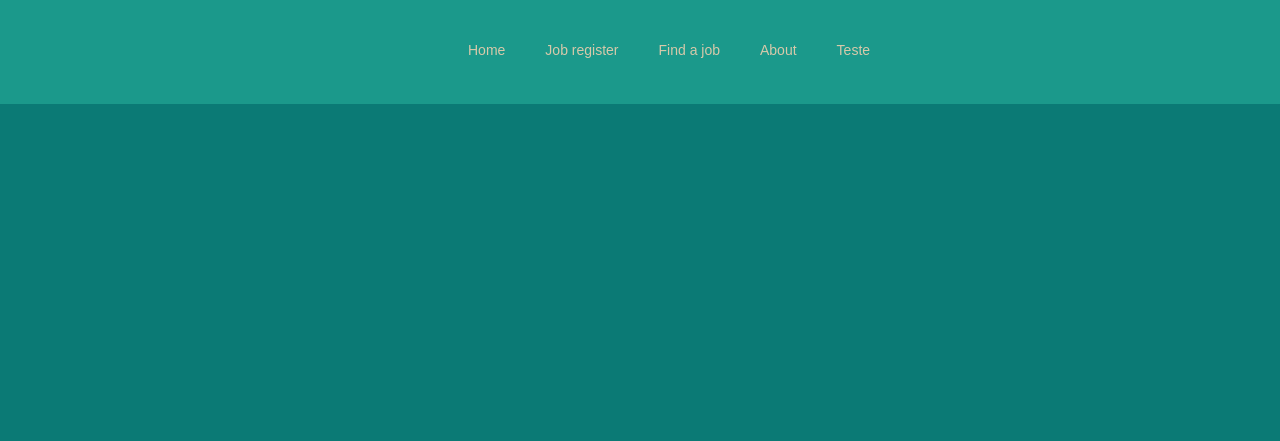
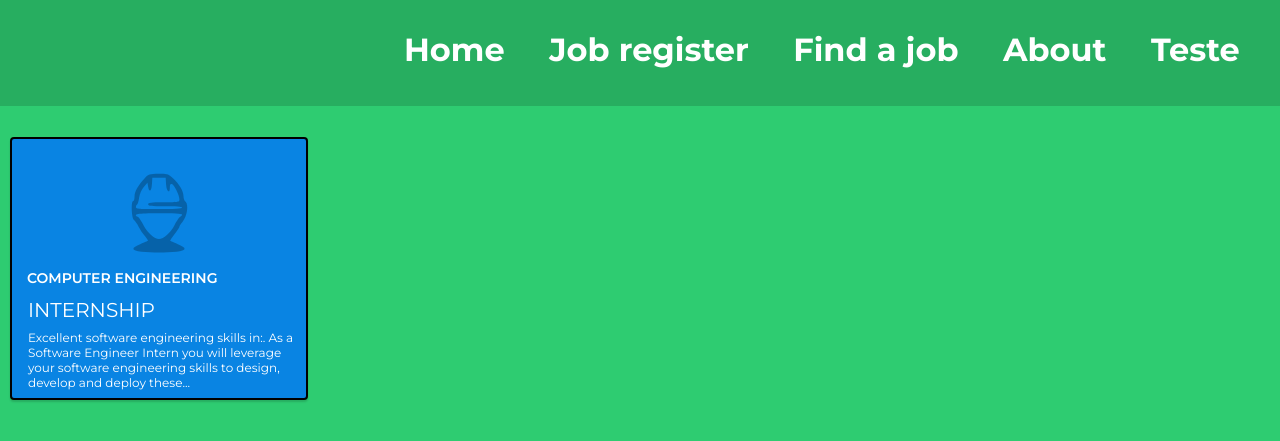
Before and after one commit to alanbre/hiring-project, a Django app: page / in a window 1280 px wide. Shown: the top 441 px of the page. Run offline with Django 3.2, Linux system fonts and the light colour scheme.

Commit message:
Continuacao estilos

```diff
--- /dev/null
+++ b/hiring/static/css/style.css
@@ -0,0 +1,135 @@
+@import url('https://fonts.googleapis.com/css?family=Montserrat:400,500,600,700');
+
+* {
+    margin: 0;
+    padding: 0;
+    -webkit-box-sizing: border-box;
+    -moz-box-sizing: border-box;
+    box-sizing: border-box;
+}
+
+body {
+    background-color: #2ecc71;
+}
+
+.b {
+    font-weight: bold;
+}
+
+.navbar {
+    width: 100%;
+    height: 100px;
+    background-color: #27ae60;
+    display: table;
+    margin: 0 auto;
+}
+
+.navbar ul {
+    display: inline-block;
+    list-style: none;
+    margin-left: 30%;
+}
+
+.navbar ul li {
+    list-style: none;
+    display: inline;
+    line-height: 100px;
+}
+
+.navbar ul li a{
+    text-decoration: none;
+    display: inline;
+    font-size: 32px;
+    color: #fff;
+    font-family: "Montserrat";
+    padding: 0 20px;
+}
+
+.navbar ul li a:hover{
+    color: #DE8F6E;
+}
+
+body {
+  font-family: "Montserrat";
+}
+
+h2 {
+  color: white;
+  margin: 1rem .5rem .5rem 0;
+  font-size: 1.25rem;
+  font-weight: 400;
+  text-transform: uppercase;
+}
+
+img {
+    fill: #0984e3;
+    display: block;
+    border: 0;
+    width: 100%;
+    height: auto;
+}
+
+/***************************           Cards            *******************************/
+
+.cards {
+  display: grid;
+  grid-template-columns: repeat(auto-fill, minmax(250px, 1fr)); /* see notes below */
+  grid-auto-rows: minmax(200px, auto);
+  grid-gap: 1rem;
+}
+
+.card {
+  margin-left: 10px;
+  margin-top: 10%;
+  border: 2px solid #000;
+  border-radius: 4px;
+  padding: .5rem;
+  -webkit-box-shadow: 0 2px 2px rgba(0, 0, 0, 0.15);
+  box-shadow: 0 2px 2px rgba(0, 0, 0, 0.15);
+  display: flex;
+  -ms-flex-direction: column;
+  flex-direction: column;
+  position: relative;
+  color: #0984e3;
+  background-color: #0984e3;
+}
+
+.thumbnail img {
+  height: 135px;
+  opacity: .25;
+  padding: 1.5rem;
+}
+
+.card-content {
+    font-size: .75rem;
+    margin-left: 0.5rem;
+    color: white;
+    display: flex;
+    -webkit-box-orient: vertical;
+    -webkit-box-direction: normal;
+    -ms-flex-direction: column;
+    flex-direction: column;
+    -webkit-box-flex: 1;
+    -ms-flex: 1;
+    flex: 1;
+}
+
+
+.category {
+    position: absolute;
+    top: 120px;
+    left: 0;
+    color: #fff;
+    padding: 10px 15px;
+    font-size: 14px;
+    font-weight: 600;
+    text-transform: uppercase;
+}
+
+.post-meta {
+  margin-top: .5rem;
+}
+
+.comments {
+  margin-left: .5rem;
+}
--- a/hiring/static/style.css
+++ /dev/null
@@ -1,57 +0,0 @@
-* {
-    margin: 0;
-    padding: 0;
-}
-
-body {
-    background-color: #0B7A75;
-}
-
-.navbar {
-    width: 100%;
-    height: 100px;
-    background-color: #1B998B;
-    display: table;
-    margin: 0 auto;
-}
-
-.navbar ul {
-    display: inline-block;
-    list-style: none;
-    margin-left: 35%;
-}
-
-.navbar ul li {
-    list-style: none;
-    display: inline;
-    float: left;
-    line-height: 100px;
-}
-
-.navbar ul li a{
-    text-decoration: none;
-    display: inline;
-    font-size: 14px;
-    color: #D7C9AA;
-    font-family: arial;
-    padding: 0 20px;
-}
-
-.navbar ul li a:hover{
-    color: #DE8F6E;
-}
-
-
-
-.grid {
-    display: grid;
-    grid-template-columns: auto 1fr;
-}
-
-.grid div:nth-child(even) {
-    background-color: red;
-}
-
-.grid div:nth-child(odd) {
-    background-color: green;
-}
--- a/templates/base.html
+++ b/templates/base.html
@@ -1,22 +1,20 @@
 <!DOCTYPE html>
 <html lang="en">
   <head>
+      {% load staticfiles %}
       <meta charset="UTF-8">
       <meta name="viewport" content="width=device-width, initial-scale=1.0">
-    {% load staticfiles %}
-    <link rel="stylesheet" href="{% static 'style.css' %}" type="text/css">
+      <link rel="stylesheet" href="{% static 'css/style.css' %}" type="text/css">
       <title>Home</title>
   </head>
-
   <header>
     <nav class="navbar">
-        <ul>
+        <ul class="b">
             <li><a href="/">Home</a></li>
             <li><a href="#">Job register</a></li>
             <li><a href="#">Find a job</a></li>
             <li><a href="#">About</a></li>
             <li><a href="#">Teste</a></li>
-
         </ul>
     </nav>
   </header>
--- a/templates/home.html
+++ b/templates/home.html
@@ -1,8 +1,20 @@
 {% extends "base.html" %}
 {% block content %}
-<body>
-
-</body>
+{% load staticfiles %}
+  <body>
+    <section class="cards">
+      <article class="card">
+        <picture class="thumbnail">
+          <img class="category__01" src="{% static 'engineering.svg' %}" alt="" />
+        </picture>
+        <div class="card-content">
+          <p class="category category__01">Computer Engineering</p>
+          <h2>Internship</h2>
+          <p>
+            Excellent software engineering skills in:. As a Software Engineer Intern you will leverage your software engineering skills to design, develop and deploy these...</p>
+        </div>
+      </article>
+    </section>
+  </body>
+</html>
 {% endblock %}
-
-</html>
```
Also changed, not shown: hiring/settings.py (+5 -2 lines), static/css/style.css (added, +159 -0 lines), hiring/static/engineering.svg (added), static/engineering.svg (added). Lines whose indentation alone changed are shown as unchanged.
